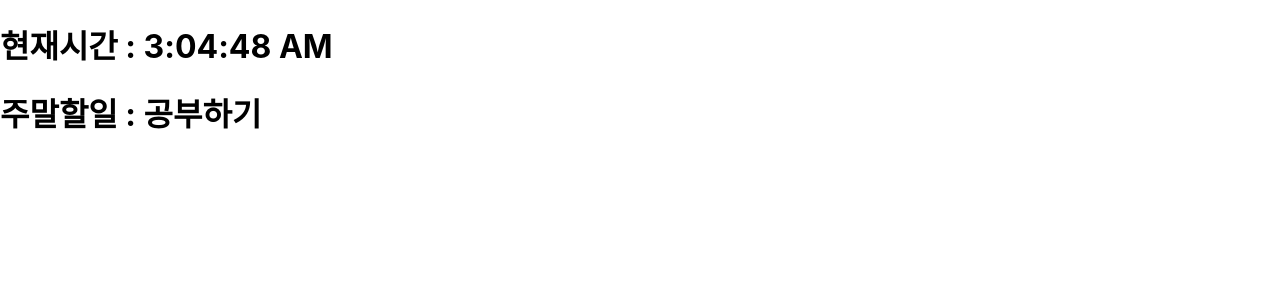
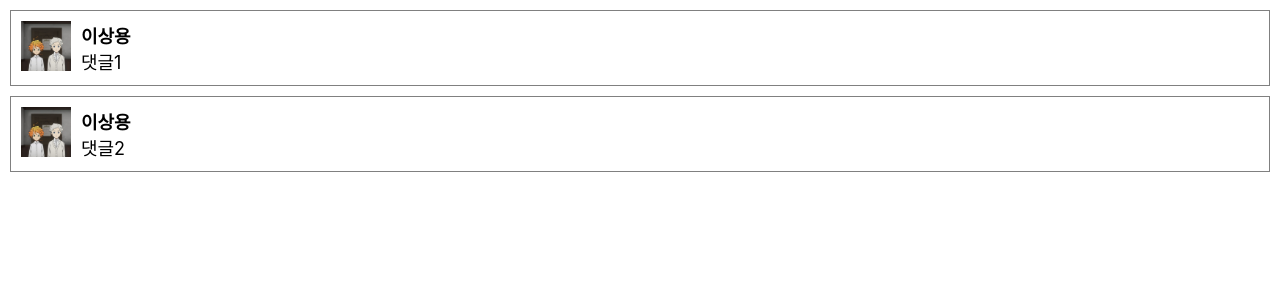
Before and after one commit to Hanhojjung/-K230201_React_Test_Lab3, a React (Create React App) app in the folder class-example/: page / in a window 1280 px wide. Shown: the top 300 px of the page. Built offline with nearby package versions, Linux system fonts and the light colour scheme.

Commit message:
230526 7교시

```diff
--- /dev/null
+++ b/class-example/src/ch04/MyTest1.jsx
@@ -0,0 +1,64 @@
+//MyTest1.jsx
+//비구조화 할당 부분, 디폴트 props 부분, propTypes,
+//rsc : 함수형 컴포넌트 자동 스니펫
+//rcc : 클래스형 컴포넌트 자동 스니펫
+// import React from 'react';
+import PropTypes from 'prop-types'
+
+import React, { Component } from 'react';
+
+class MyTest1 extends Component {
+    render() {
+        //비구조화 할당. this.props는 객체입니다.
+        //수납도구, 여기에는 여러 가지의 속성이 있음
+        //ex)this.props.name
+        //ex)this.props.number
+        //ex)this.props.children
+        const{name,number,childern} = this.props
+        return (
+            <div>
+                <h1>이름은 : {name}입니다. <br/></h1>
+                <h1> childern 값 : {childern} <br/></h1>
+                <h1>좋아하는 숫자 : {number}</h1>
+            </div>
+        );
+    }
+}
+
+    MyTest1.defaultProps={
+        name :"기본이름"
+    };
+
+    //디폴트 props 선언
+    // eslint-disable-next-line react/no-typos
+    MyTest1.PropTypes = {
+        name : PropTypes.string,
+        number: PropTypes.number.isRequired
+    };
+export default MyTest1;
+
+
+
+
+// const MyTest1 =
+// ({name, number, childern}) => {
+//     return (
+//         <div>
+//             <h1>이름은 : {name}입니다. <br/></h1>
+//             <h1> childern 값 ; {childern} <br/></h1>
+//             좋아하는 숫자 : {number}
+//         </div>
+//     );
+// };
+
+// MyTest1.defaultProps={
+//     name :"기본이름"
+// }
+
+// //디폴트 props 선언
+// // eslint-disable-next-line react/no-typos
+// MyTest1.PropTypes = {
+//     name : PropTypes.string,
+//     number: PropTypes.number.isRequired
+// };
+// export default MyTest1;
--- a/class-example/src/ch04_ex/Todolist.jsx
+++ b/class-example/src/ch04_ex/Todolist.jsx
@@ -4,7 +4,8 @@ const Todolist = (props) => {
     return (
         <div>
             <h1>{`현재시간 : ${props.date}`}</h1>
-            <h1>{`주말할일 : ${props.todo}`}</h1>
+            <h2>{`주말할일 : ${props.todo1}`}</h2>
+            <h2>{`주말할일 : ${props.todo2}`}</h2>
         </div>
     );
 };
--- a/class-example/src/ch04_ex/Weekend.jsx
+++ b/class-example/src/ch04_ex/Weekend.jsx
@@ -1,10 +1,14 @@
 import React from "react";
 import Todolist from "./Todolist";
+import MyTest1 from "../ch04/MyTest1";
 
 const Weekend = (props) => {
     return (
         <div>
-           <Todolist date= {new Date().toLocaleTimeString()} todo ="공부하기" />
+            {/* <Todolist date= {new Date().toLocaleTimeString()} todo1 ="공부하기" todo2 = "청소하기"/> */}
+            <MyTest1 name="이상용" number={7} childern={3} >
+
+            </MyTest1>
 
         </div>
     );
--- /dev/null
+++ b/class-example/src/ch05/AvatarImg.jsx
@@ -0,0 +1,11 @@
+import React, { Component } from 'react';
+
+const AvatarImg = (props) => {
+    return (
+      <div>
+        <img src={props.src} alt={props.alt} style={props.style} />
+      </div>
+    );
+  };
+
+  export default AvatarImg;
--- /dev/null
+++ b/class-example/src/ch05/Comment.jsx
@@ -0,0 +1,54 @@
+//Comment.jsx
+import React from "react";
+import logo from "./img1.jpg";
+import AvatarImg from "./AvatarImg";
+
+const styles = {
+  wrapper: {
+    margin: 10,
+    padding: 10,
+    display: "flex",
+    flexDirection: "row",
+    border: "1px solid grey",
+    boderRadius: 16,
+  },
+  imageContainer: {},
+  image: {
+    width: 50,
+    height: 50,
+    boderRadius: 25,
+  },
+  contentContainer: {
+    marginLeft: 10,
+    display: "flex",
+    flexDirection: "column",
+    justifyContent: "center",
+  },
+  nameText: {
+    color: "black",
+    fontSize: 18,
+    fontWeight: "bold",
+  },
+  commentText: {
+    color: "black",
+    fontSize: 18,
+  }
+};
+
+const Comment = (props) => {
+  return (
+    <div style={styles.wrapper}>
+      {/* <div style={styles.imageContainer}>
+
+        <img src={logo} alt="로컬사진" style={styles.image} />
+      </div> */}
+      <AvatarImg src={logo} alt="사진1" style={styles.image}/>
+      <div style={styles.contentContainer}>
+        <span style={styles.nameText}>{props.name}</span>
+        <span style={styles.commentText}>{props.comment}</span>
+      </div>
+    </div>
+  );
+};
+
+export default Comment;
--- /dev/null
+++ b/class-example/src/ch05/Commentlist.jsx
@@ -0,0 +1,13 @@
+import React from "react";
+import Comment from "./Comment";
+
+const Commentlist = (props) => {
+  return (
+    <div>
+      <Comment name = "이상용" comment = "댓글1"/>
+      <Comment name = "이상용" comment = "댓글2"/>
+    </div>
+  );
+};
+
+export default Commentlist;
--- a/class-example/src/index.js
+++ b/class-example/src/index.js
@@ -7,18 +7,29 @@ import reportWebVitals from './reportWebVitals';
 import ConfirmDialog from './ch04/ConfirmDialog';
 import Tick from './ch04/Tick';
 import Weekend from './ch04_ex/Weekend';
+import MyTest1 from './ch04/MyTest1';
+import Commentlist from './ch05/Commentlist';
+
+ReactDOM.render(
+  <React.StrictMode>
+    <Commentlist/>
+  </React.StrictMode>,
+  document.getElementById('root')
+)
 
 //setInterval(콜백함수, 시간(ms)) -> 특정 시간마다, 첫번째 매개변수에서 정의한 함수가 실행한다.
 //ReactDOM
-setInterval( () => {
-  ReactDOM.render(
-    <React.StrictMode>
-    <Weekend/>
-    </React.StrictMode>,
-    document.getElementById('root')
-  );
-}, 1000
-);
+// setInterval( () => {
+//   ReactDOM.render(
+//     <React.StrictMode>
+//     {/* <MyTest1 number={10}>
+//       child 영역
+//     </MyTest1> */}
+//     </React.StrictMode>,
+//     document.getElementById('root')
+//   );
+// }, 1000
+// );
 
 
 
```
Also changed, not shown: class-example/src/ch05/img1.jpg (added).
